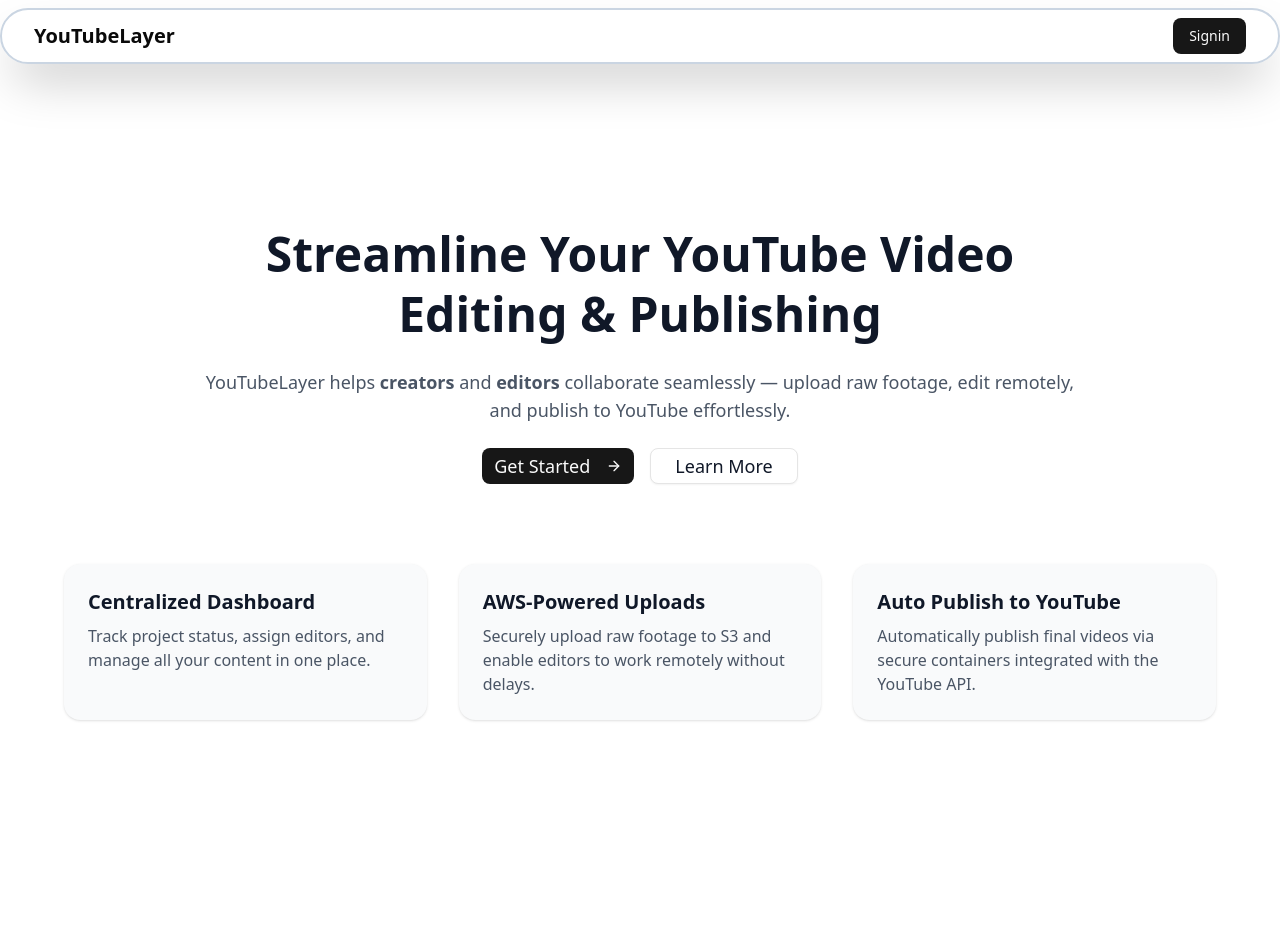
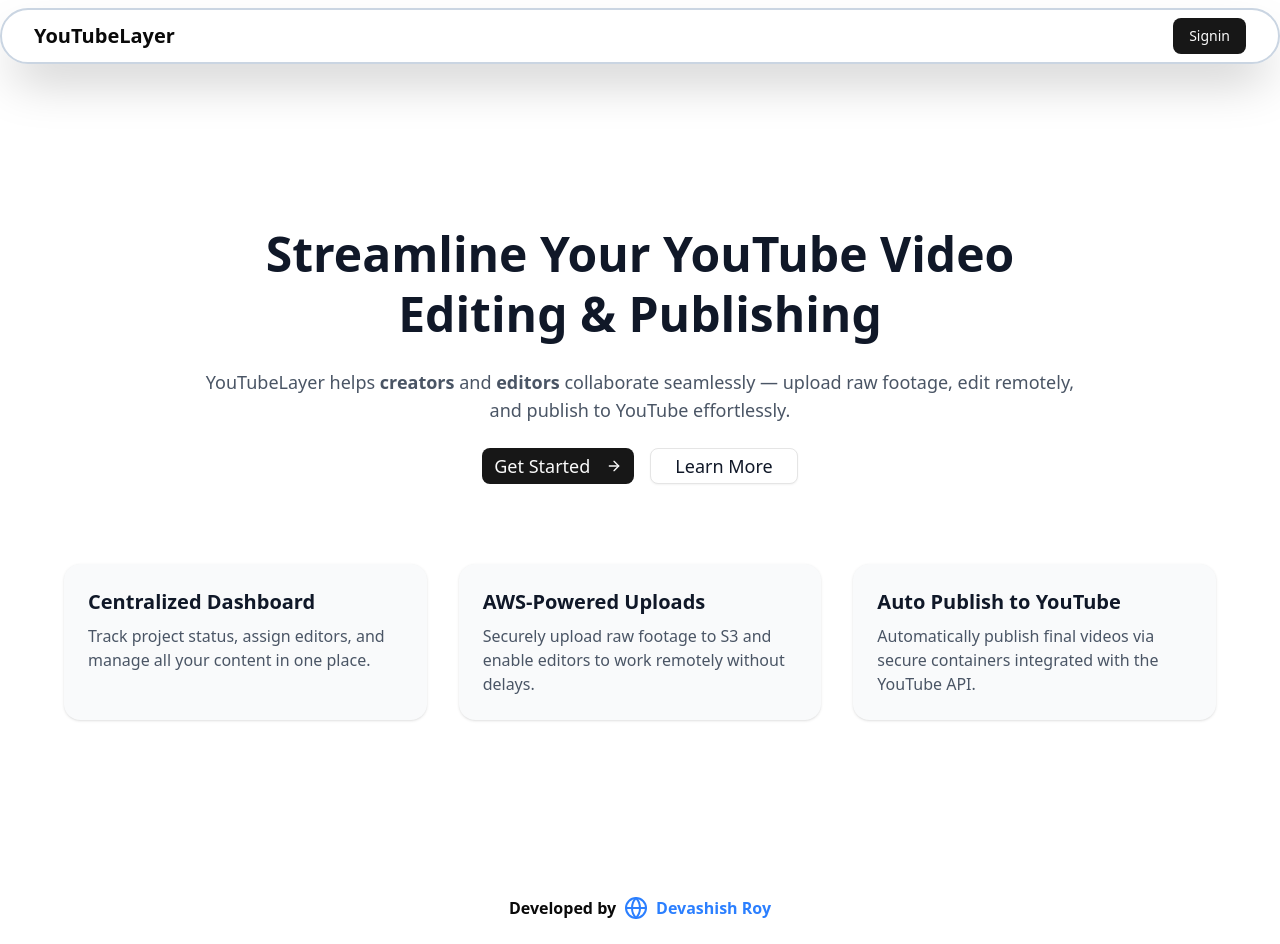
Before and after one commit to helloworld-ind-in/youtubelayer, a Next.js app: page / in a window 1280 px wide. Before the commit the page ends 872 px from the top, so only its background shows below. Built offline with nearby package versions, Linux system fonts and the light colour scheme; no server answers.

Commit message:
feat: add footer

```diff
--- a/src/app/layout.tsx
+++ b/src/app/layout.tsx
@@ -4,6 +4,7 @@
 import { Toaster } from "sonner";
 import AuthProvider from "@/context/AuthProvider";
 import Navbar from "@/components/custom/Navbar";
+import Footer from "@/components/custom/Footer";
 
 const geistSans = Geist({
   variable: "--font-geist-sans",
@@ -31,6 +32,7 @@
         <body className={`${geistSans.variable} ${geistMono.variable} antialiased`} >
           <Navbar />
           {children}
+          <Footer />
           <Toaster />
         </body>
       </AuthProvider>
--- /dev/null
+++ b/src/components/custom/Footer.tsx
@@ -0,0 +1,10 @@
+import { GitBranch, GitCommit, Github, Globe } from "lucide-react";
+import Link from "next/link";
+
+export default function Footer() {
+  return (
+    <footer className="p-6 flex justify-center items-center font-bold">
+      Developed by <Link href={"https://bio.link/devashishroy"} className="text-blue-500 flex" target="_blank"> <Globe className="mx-2" /> Devashish Roy</Link>
+    </footer>
+  );
+}
```
